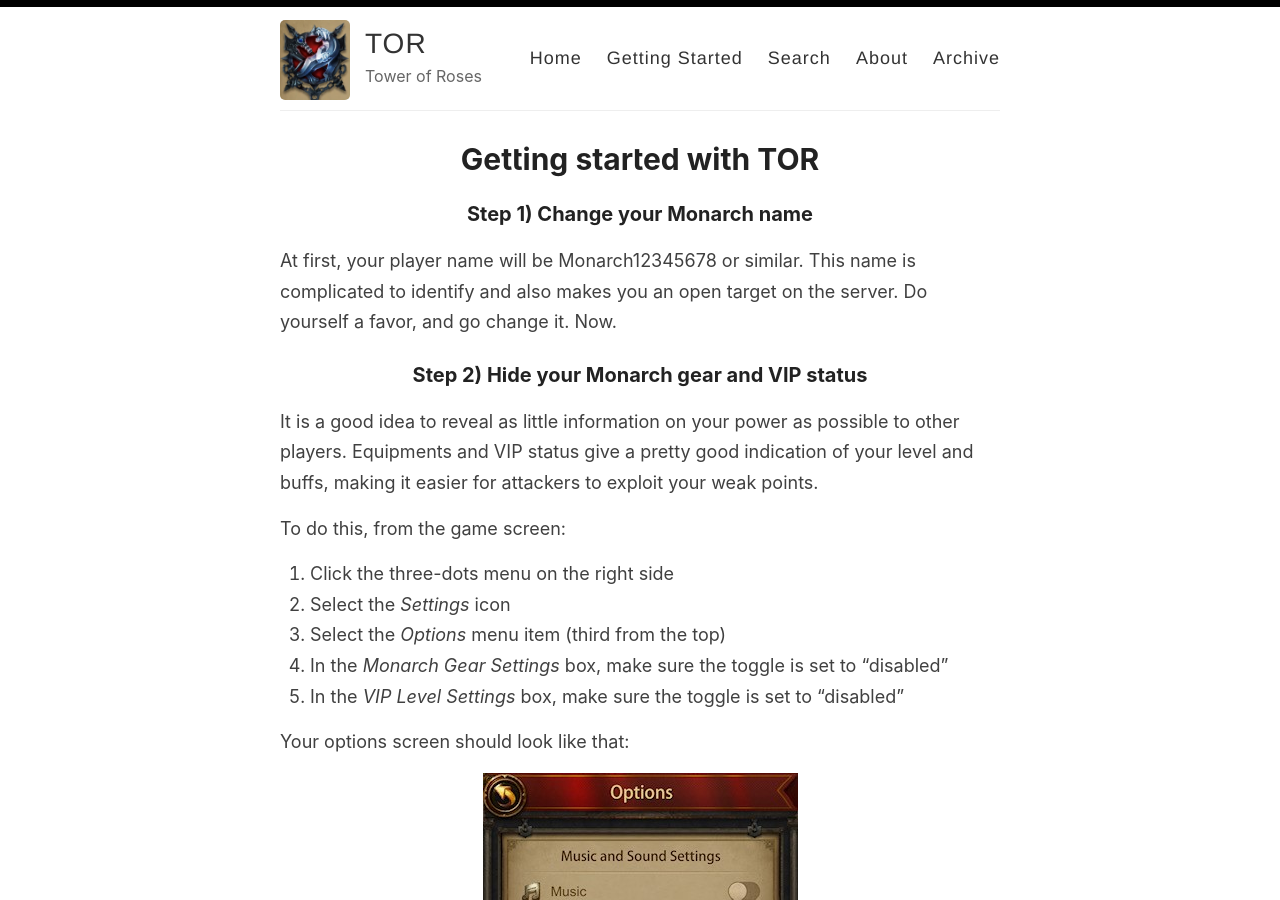
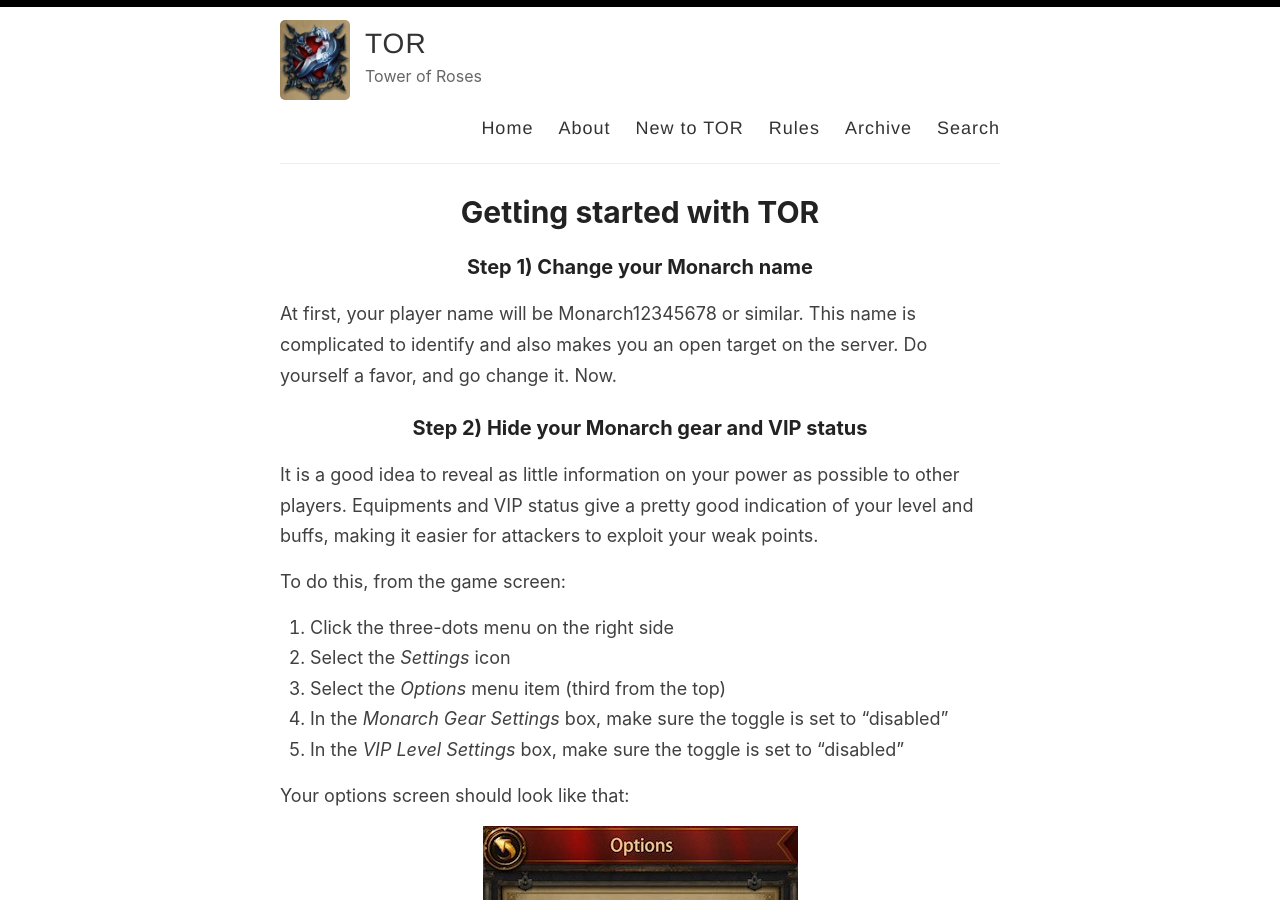
Before and after one commit to evonyluma/evonyluma.github.io, a Jekyll site: the page built from _pages/getting-started.md, in a window 1280 px wide and 900 px high. Built offline with Jekyll 4.4.1, drawn with Linux system fonts in a browser that asks for light colours.

Commit message:
add rules in nav, fix getting started

```diff
--- a/_layouts/default.html
+++ b/_layouts/default.html
@@ -32,10 +32,11 @@
 
             <nav>
               <a href="{{ site.baseurl }}/">Home</a>
-              <a href="{{ site.baseurl }}/getting-started">Getting Started</a>
+              <a href="{{ site.baseurl }}/about">About</a>
+              <a href="{{ site.baseurl }}/getting-started">New to TOR</a>
+              <a href="{{ site.baseurl }}/rules">Rules</a>
+              <a href="{{ site.baseurl }}/archive">Archive</a>
               <a href="{{ site.baseurl }}/search">Search</a>
-              <a href="{{ site.baseurl }}/about">About</a>
-              <a href="{{ site.baseurl }}/archive">Archive</a>
             </nav>
           </header>
         </div>
--- a/_pages/getting-started.md
+++ b/_pages/getting-started.md
@@ -30,7 +30,7 @@ Your options screen should look like that:
 Read the Alliance Rules. Now read them again. Any offense to those rules can result in your immediate eviction from the Alliance.
 You have been warned!
 
-## Step 4) Say Hello on the Alliance Chat
+### Step 4) Say Hello on the Alliance Chat
 
 Don't be a stranger! The Chat is where we bond together, exchange monsters and players spotting, and help each other. So come
 say Hello and introduce yourself!
```
